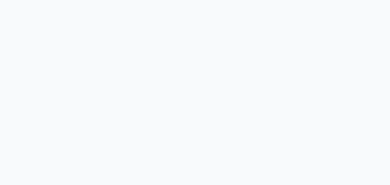
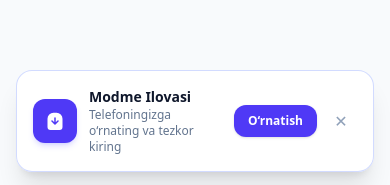
Before and after one commit to alijonovaward/modme, a React (Vite) app in the folder frontend/: page /login in a window 390 px wide. Shown: the part 656-841 px from the top of the page. Built offline with nearby package versions, Linux system fonts and the light colour scheme; no server answers.

Commit message:
Make PWA install banner accessible globally across all routes

```diff
--- a/frontend/src/App.tsx
+++ b/frontend/src/App.tsx
@@ -2,6 +2,7 @@ import { BrowserRouter, Navigate, Route, Routes } from "react-router-dom";
 import { AuthProvider } from "./auth/AuthContext";
 import { ProtectedRoute } from "./auth/ProtectedRoute";
 import { ThemeProvider } from "./theme/ThemeContext";
+import { InstallPWA } from "./components/InstallPWA";
 import { LoginPage } from "./pages/Login";
 import { HomePage } from "./pages/Home";
 import { StaffPage } from "./pages/superadmin/StaffPage";
@@ -172,6 +173,7 @@ function App() {
             }
           />
         </Routes>
+        <InstallPWA />
       </AuthProvider>
     </BrowserRouter>
     </ThemeProvider>
--- a/frontend/src/components/InstallPWA.tsx
+++ b/frontend/src/components/InstallPWA.tsx
@@ -56,8 +56,9 @@ export function InstallPWA() {
   // Don't show if already installed or dismissed by user
   if (isStandalone || dismissed) return null;
 
-  // Show if deferredPrompt exists OR if device is iOS
-  const showBanner = Boolean(deferredPrompt) || isIOS;
+  // Show if deferredPrompt exists, or if device is iOS, or if running in dev mode for easy testing
+  const isMobileScreen = typeof window !== "undefined" && window.innerWidth <= 768;
+  const showBanner = Boolean(deferredPrompt) || isIOS || (import.meta.env.DEV && isMobileScreen);
   if (!showBanner) return null;
 
   return (
```
